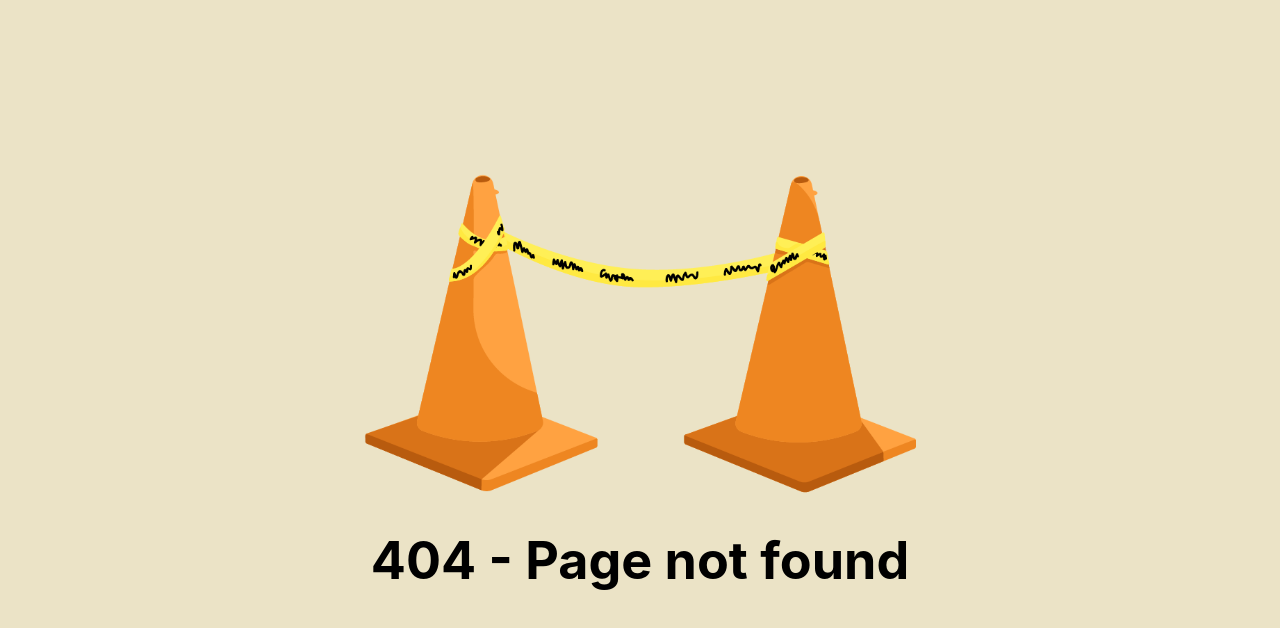
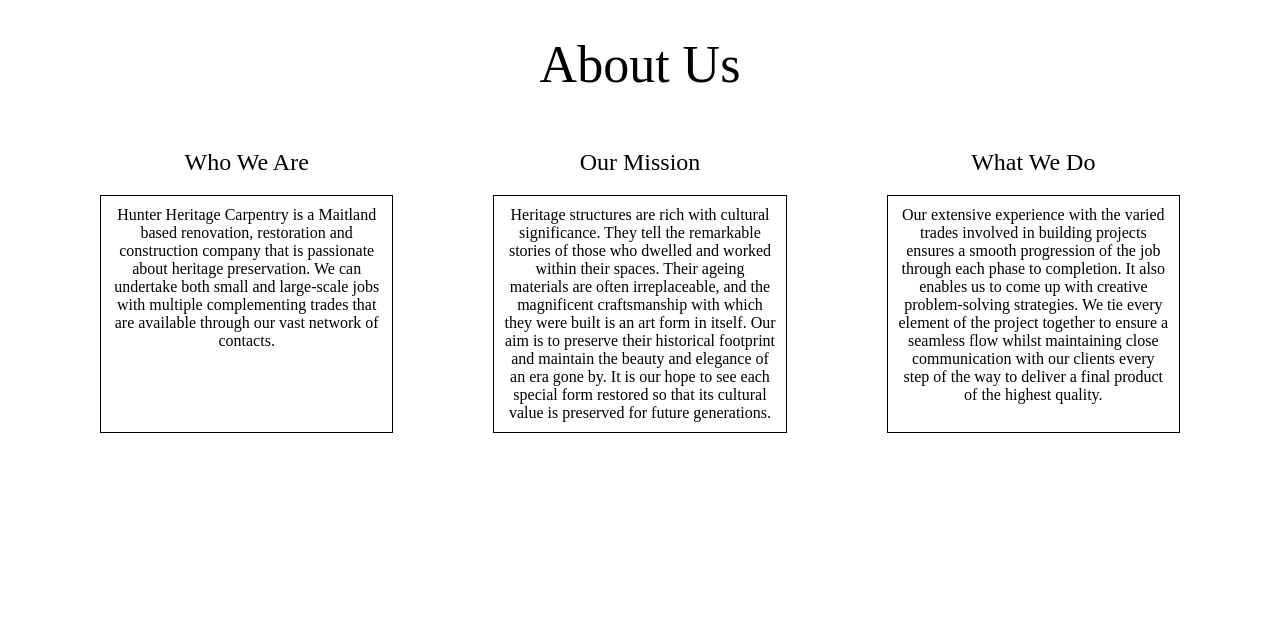
Before and after one commit to NatelevAU/hunterheritagecarpentry.com.au, a React (Create React App) app: page /about in a window 1280 px wide. Before the commit this address had no page. Shown: the top 628 px of the page. Built offline with nearby package versions, Linux system fonts and the light colour scheme.

Commit message:
added about page

```diff
--- a/src/index.tsx
+++ b/src/index.tsx
@@ -1,22 +1,32 @@
 import React from 'react';
 import ReactDOM from 'react-dom';
-import { BrowserRouter as Router, Route, Switch } from 'react-router-dom';
+import { BrowserRouter, Route, Switch } from 'react-router-dom';
 
+import About from './pages/About/About';
+// import Contact from './pages/Contact/Contact';
 import Home from './pages/Home/Home';
+// import Jobs from './pages/Jobs/Jobs';
 import PageNotFound from './pages/PageNotFound/PageNotFound';
 
+// import Services from './pages/Services/Services';
+// import Testimonials from './pages/Testimonials/Testimonials';
 import './index.css';
 
-function App({}) {
+const App = ({}) => {
   return (
-    <Router basename={process.env.PUBLIC_URL}>
+    <BrowserRouter basename={process.env.PUBLIC_URL}>
       <Switch>
         <Route exact path="/" component={Home} />
+        <Route exact path="/about" component={About} />
+        {/* <Route exact path="/services" component={Services} /> */}
+        {/* <Route exact path="/jobs" component={Jobs} /> */}
+        {/* <Route exact path="/testimonials" component={Testimonials} /> */}
+        {/* <Route exact path="/contact" component={Contact} /> */}
         <Route component={PageNotFound} />
       </Switch>
-    </Router>
+    </BrowserRouter>
   );
-}
+};
 
 ReactDOM.render(
   <React.StrictMode>
--- /dev/null
+++ b/src/pages/About/About.css
@@ -0,0 +1,38 @@
+.About {
+  text-align: center;
+  background-color: #ffffff;
+  font-family: 'EB Garamond';
+}
+
+.About-header {
+  display: flex;
+  flex-direction: column;
+  align-items: center;
+  justify-content: top;
+  font-size: calc(10px + 2vmin);
+  color: rgb(0, 0, 0);
+}
+
+.About-body {
+  display: grid;
+  grid-template-columns: repeat(3, 3fr);
+  margin-left: 50px;
+  margin-right: 50px;
+}
+
+.About-border {
+  border-style: solid;
+  border-color: black;
+  border-width: thin;
+  margin-left: 50px;
+  margin-right: 50px;
+}
+
+.About-paragraph {
+  margin: 10px;
+}
+
+h1,
+h2 {
+  font-weight: lighter;
+}
--- /dev/null
+++ b/src/pages/About/About.tsx
@@ -0,0 +1,49 @@
+import React from 'react';
+
+import './About.css';
+
+const About = () => {
+  return (
+    <div className="About">
+      <header className="About-header">
+        <h1>About Us</h1>
+      </header>
+      <div className="About-body">
+        <h2>Who We Are</h2>
+        <h2>Our Mission</h2>
+        <h2>What We Do</h2>
+      </div>
+      <div className="About-body">
+        <div className="About-border">
+          <div className="About-paragraph">
+            Hunter Heritage Carpentry is a Maitland based renovation, restoration and construction
+            company that is passionate about heritage preservation. We can undertake both small and
+            large-scale jobs with multiple complementing trades that are available through our vast
+            network of contacts.
+          </div>
+        </div>
+        <div className="About-border">
+          <div className="About-paragraph">
+            Heritage structures are rich with cultural significance. They tell the remarkable
+            stories of those who dwelled and worked within their spaces. Their ageing materials are
+            often irreplaceable, and the magnificent craftsmanship with which they were built is an
+            art form in itself. Our aim is to preserve their historical footprint and maintain the
+            beauty and elegance of an era gone by. It is our hope to see each special form restored
+            so that its cultural value is preserved for future generations.
+          </div>
+        </div>
+        <div className="About-border">
+          <div className="About-paragraph">
+            Our extensive experience with the varied trades involved in building projects ensures a
+            smooth progression of the job through each phase to completion. It also enables us to
+            come up with creative problem-solving strategies. We tie every element of the project
+            together to ensure a seamless flow whilst maintaining close communication with our
+            clients every step of the way to deliver a final product of the highest quality.
+          </div>
+        </div>
+      </div>
+    </div>
+  );
+};
+
+export default About;
```
